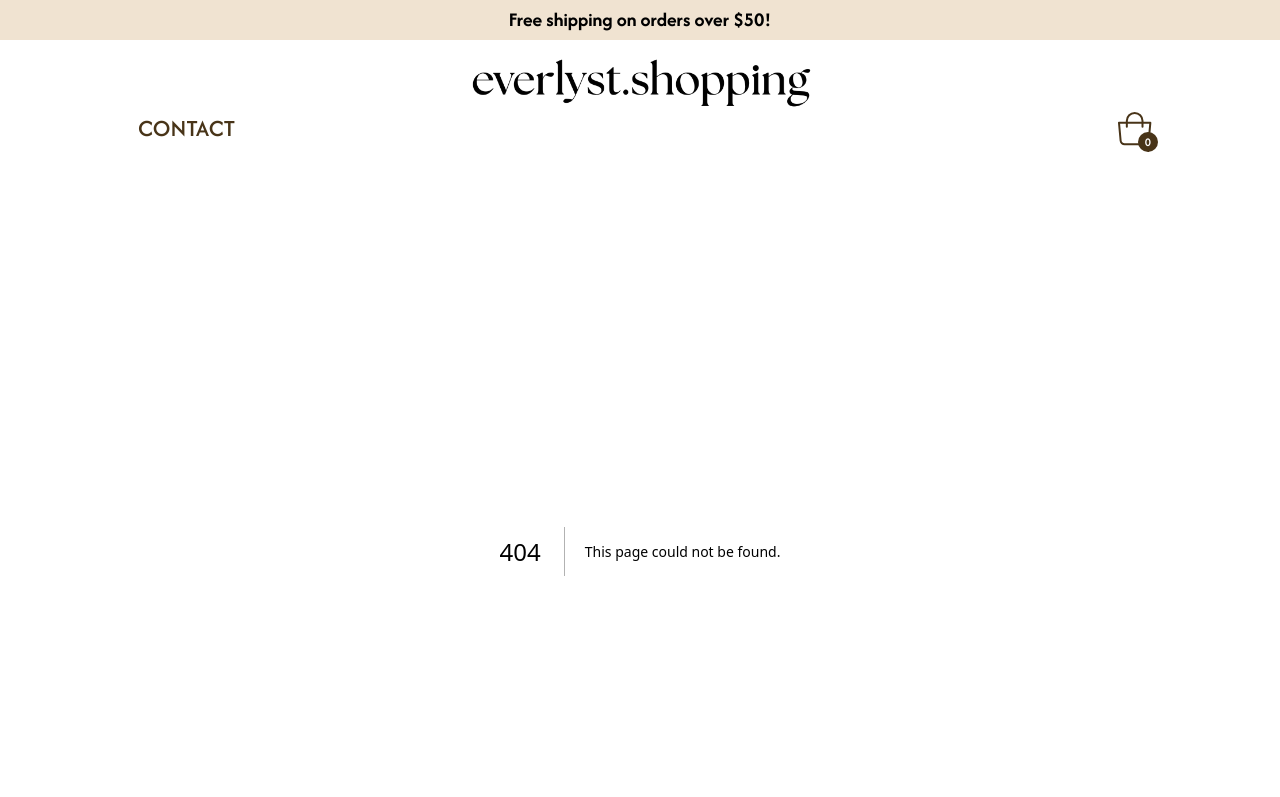
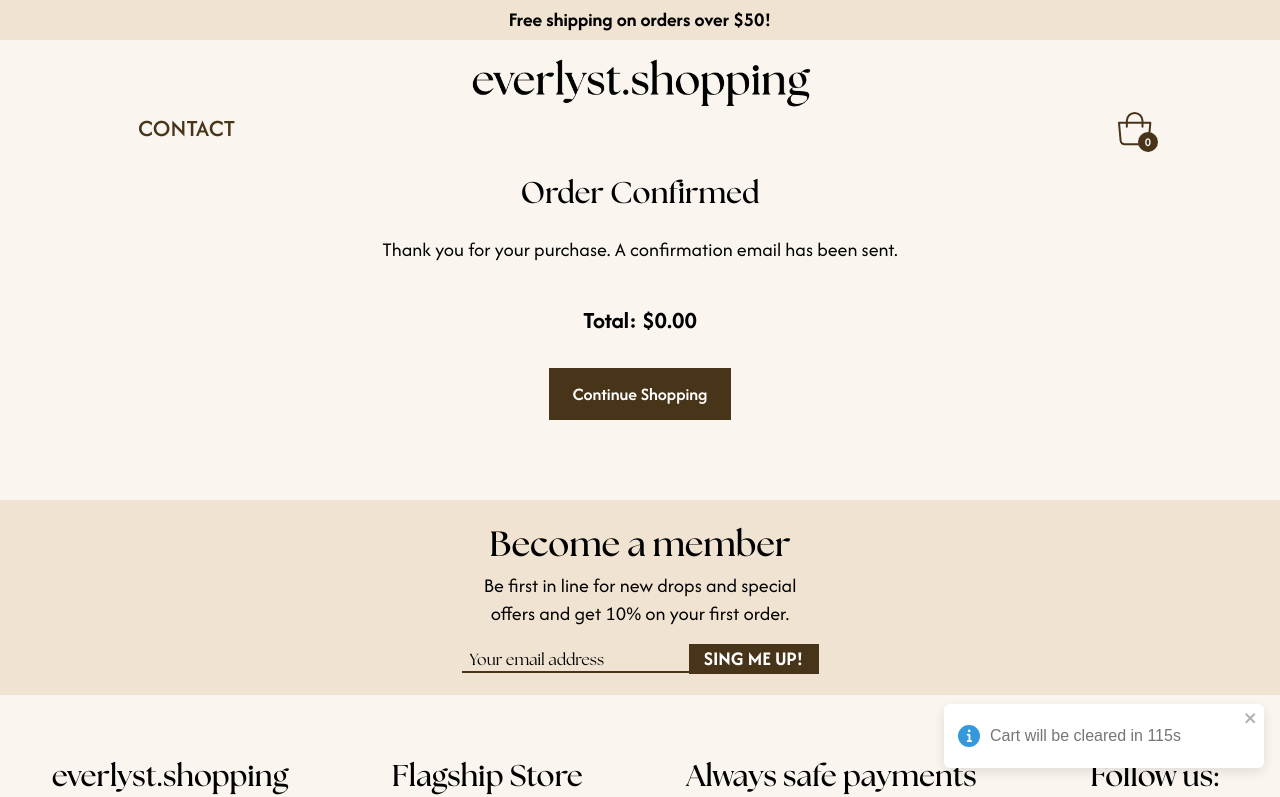
Before and after one commit to rikkejuliane/everlyst.shopping, a Next.js app: page /checkout-success in a window 1280 px wide. Before the commit this address had no page. Shown: the top 797 px of the page. Built offline with nearby package versions, Linux system fonts and the light colour scheme.

Commit message:
did the checkout success

```diff
--- a/src/app/cart/page.tsx
+++ b/src/app/cart/page.tsx
@@ -4,12 +4,14 @@ import { useCartStore } from "@/store/useCartStore";
 import Image from "next/image";
 import Link from "next/link";
 import { toast } from "react-toastify";
+import { useRouter } from "next/navigation";
 
 export default function CartPage() {
   const cartItems = useCartStore((state) => state.cartItems);
   const removeFromCart = useCartStore((state) => state.removeFromCart);
   const updateQuantity = useCartStore((state) => state.updateQuantity);
   const total = useCartStore((state) => state.getCartTotal());
+  const router = useRouter();
 
   return (
     <main className="p-6 max-w-4xl mx-auto">
@@ -78,7 +80,9 @@ export default function CartPage() {
             <p className="text-xl font-bold font-(family-name:--font-afacad)">
               Total: ${total.toFixed(2)}
             </p>
-            <button className="bg-darkbrown text-white px-6 py-2 text-lg font-semibold font-(family-name:--font-afacad)">
+            <button
+              onClick={() => router.push("/checkout-success")}
+              className="bg-darkbrown text-white px-6 py-2 text-lg font-semibold font-(family-name:--font-afacad) cursor-pointer">
               CHECKOUT
             </button>
           </div>
--- /dev/null
+++ b/src/app/checkout-success/page.tsx
@@ -0,0 +1,76 @@
+"use client";
+
+import { useEffect } from "react";
+import { useRouter } from "next/navigation";
+import { useCartStore } from "@/store/useCartStore";
+import { toast } from "react-toastify";
+
+export default function CheckoutSuccess() {
+  const cartItems = useCartStore((state) => state.cartItems);
+  const clearCart = useCartStore((state) => state.clearCart);
+  const total = useCartStore((state) => state.getCartTotal());
+  const router = useRouter();
+
+  useEffect(() => {
+    const toastId = toast.info("Cart will be cleared in 120s", {
+      toastId: "countdown",
+      autoClose: false,
+    });
+    let countdown = 120;
+    const interval = setInterval(() => {
+      countdown--;
+      toast.update("countdown", {
+        render: `Cart will be cleared in ${countdown}s`,
+      });
+      if (countdown <= 0) {
+        clearInterval(interval);
+        toast.dismiss("countdown");
+        clearCart();
+        toast.success("Cart cleared. Redirecting home...");
+        router.push("/");
+      }
+    }, 1000);
+
+    return () => clearInterval(interval);
+  }, [clearCart, router]);
+
+  return (
+    <main className="p-6 max-w-4xl mx-auto text-center">
+      <h1 className="text-3xl font-bold font-(family-name:--font-theseasons) mb-6">
+        Order Confirmed
+      </h1>
+      <p className="text-xl mb-4 font-(family-name:--font-afacad)">
+        Thank you for your purchase. A confirmation email has been sent.
+      </p>
+
+      <div className="mt-6 space-y-4">
+        {cartItems.map((item) => (
+          <div
+            key={item.id}
+            className="flex justify-between items-center border-b-2 border-darkbrown py-2 px-2 text-left">
+            <p className="text-xl font-(family-name:--font-afacad)">
+              {item.title} x {item.quantity}
+            </p>
+            <p className="text-xl font-(family-name:--font-afacad)">
+              ${(item.price * item.quantity).toFixed(2)}
+            </p>
+          </div>
+        ))}
+        <p className="text-2xl font-bold pt-4 font-(family-name:--font-afacad)">
+          Total: ${total.toFixed(2)}
+        </p>
+      </div>
+
+      <button
+        onClick={() => {
+          clearCart();
+          toast.dismiss("countdown");
+          toast.success("Cart cleared. Welcome back!");
+          router.push("/");
+        }}
+        className="mt-8 bg-darkbrown text-white px-6 py-3 text-lg font-semibold font-(family-name:--font-afacad)">
+        Continue Shopping
+      </button>
+    </main>
+  );
+}
```
